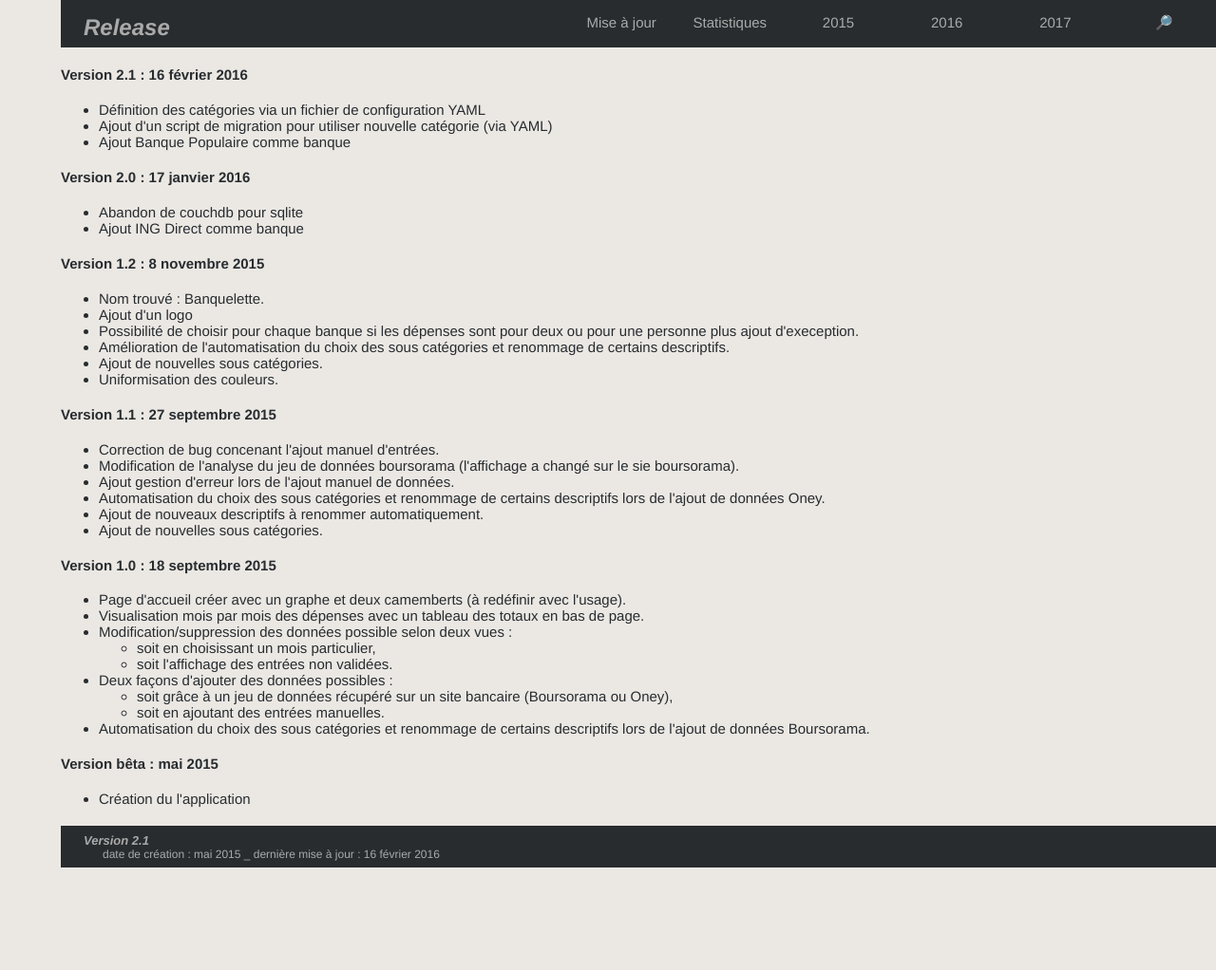
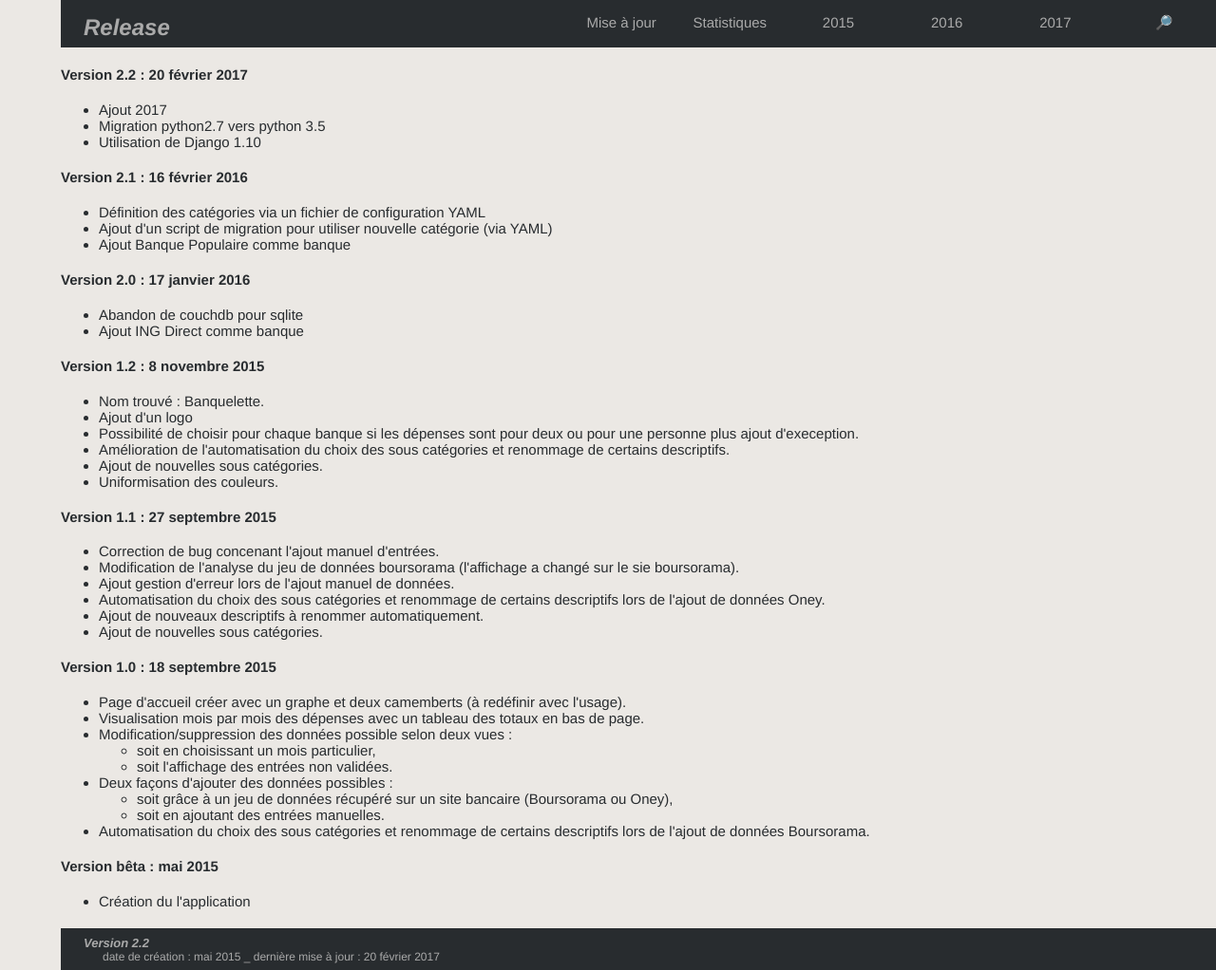
Before and after one commit to mellecrepe/banquelette, a Django app: template account/templates/account/release.html in a window 1280 px wide. Shown: the part 106-1128 px from the top of the page at 95% size. Before the commit the page ends 1020 px from the top, so only its background shows below. Run offline with Django 3.2, Linux system fonts and the light colour scheme; the template is opened without the code that fills it, so the values that code supplies are empty.

Commit message:
Version 2.2

```diff
--- a/account/templates/account/release.html
+++ b/account/templates/account/release.html
@@ -6,6 +6,14 @@
 
 {% block title_h1 %} Release {% endblock %}
 {% block principal_section %}
+<article>
+<h4>Version 2.2 : 20 février 2017</h4>
+<ul>
+	<li>Ajout 2017</li>
+	<li>Migration python2.7 vers python 3.5</li>
+	<li>Utilisation de Django 1.10</li>
+</ul>
+
 <h4>Version 2.1 : 16 février 2016</h4>
 <ul>
 	<li>Définition des catégories via un fichier de configuration YAML</li>
@@ -13,7 +21,6 @@
 	<li>Ajout Banque Populaire comme banque</li>
 </ul>
 
-<article>
 <h4>Version 2.0 : 17 janvier 2016</h4>
 <ul>
 	<li>Abandon de couchdb pour sqlite</li>
--- a/templates/base.html
+++ b/templates/base.html
@@ -103,8 +103,8 @@
 <footer>
 <div id="div_footer">
 	<div id="version">
-		<h1><a href="/release">Version 2.1</a></h1>
-		<p> date de création : mai 2015 _ dernière mise à jour : 16 février 2016 </p>
+		<h1><a href="/release">Version 2.2</a></h1>
+		<p> date de création : mai 2015 _ dernière mise à jour : 20 février 2017 </p>
 	</div>
 </div>
 </footer>
```
